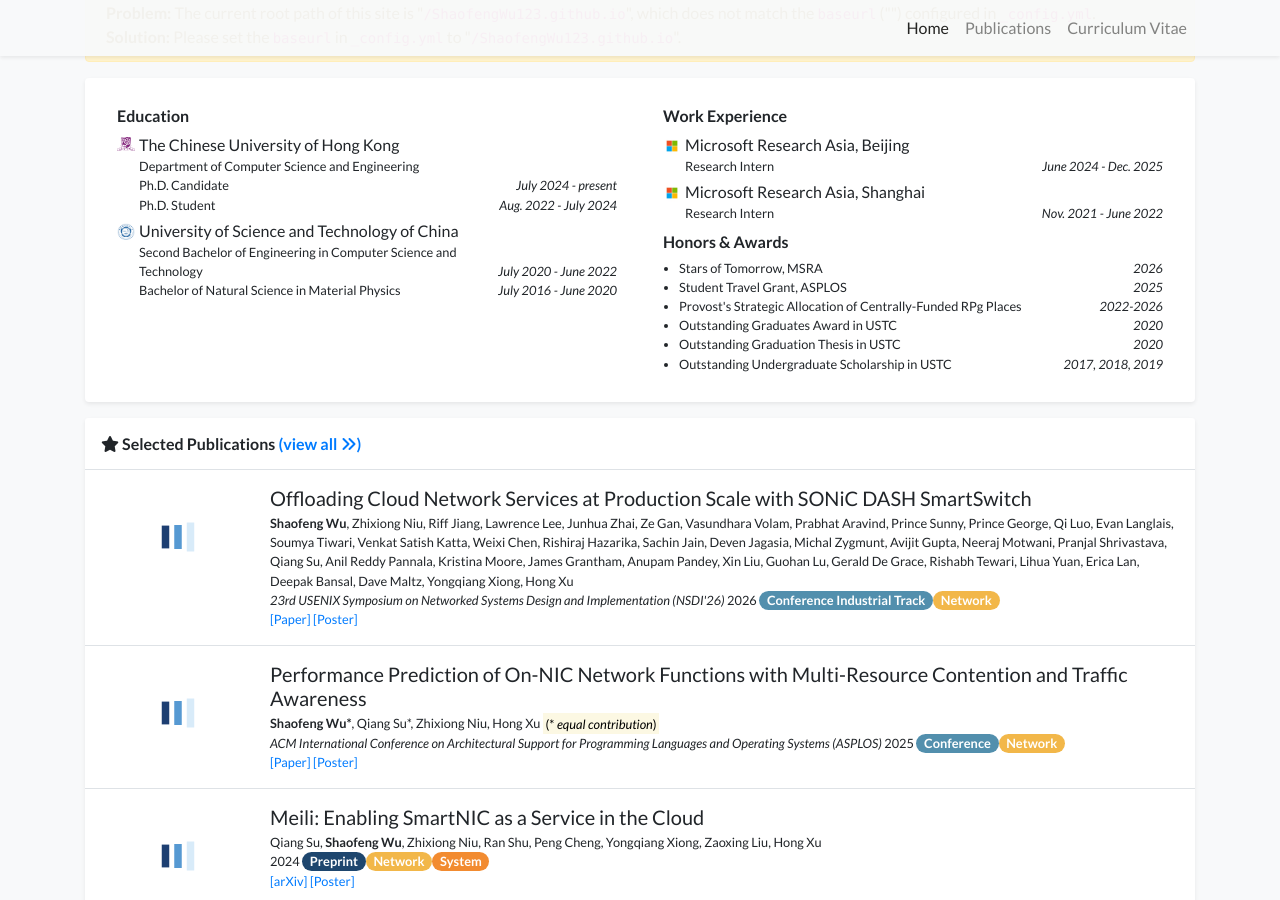
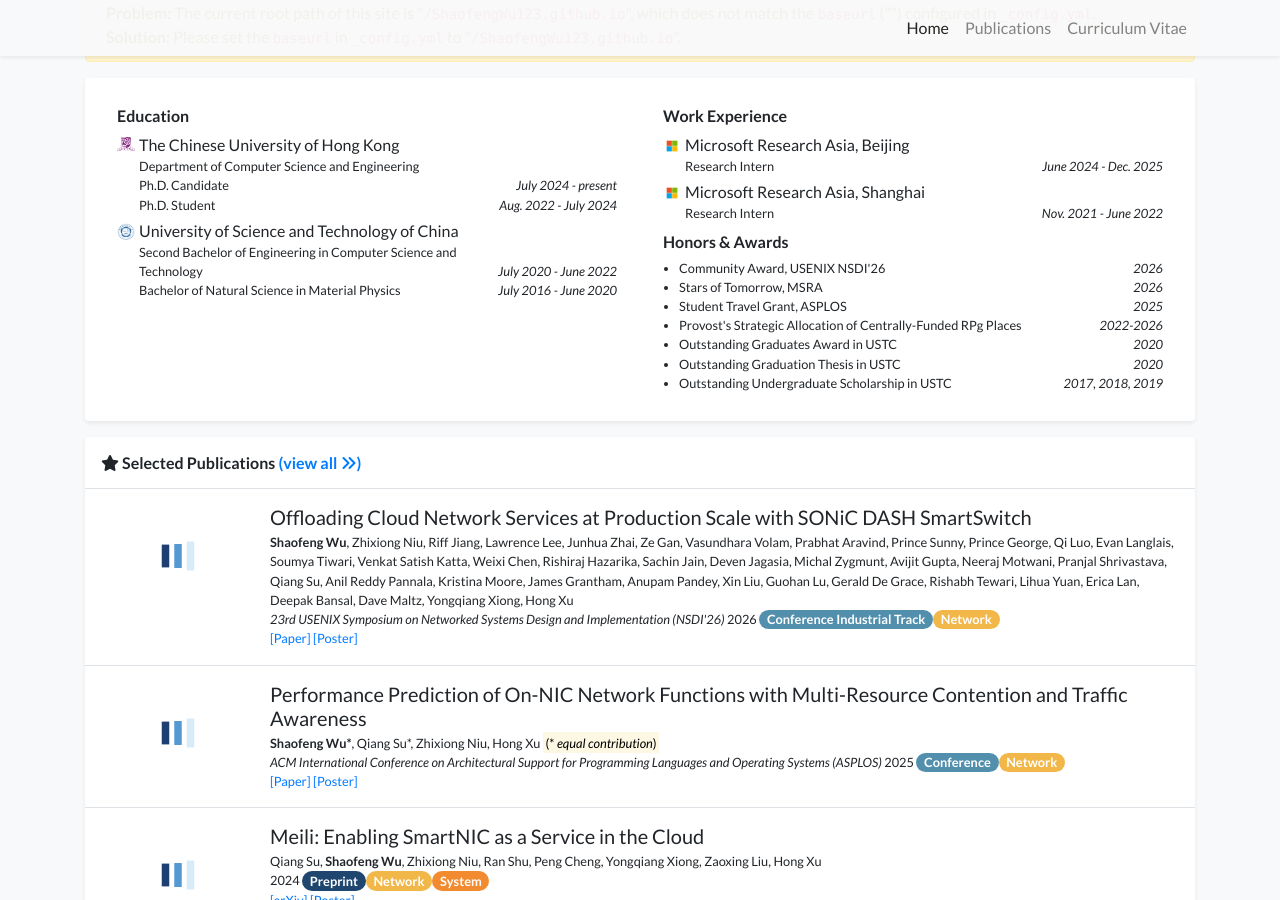
Before and after one commit to ShaofengWu123/ShaofengWu123.github.io, a Jekyll site: the page built from index.html, in a window 1280 px wide and 900 px high, scrolled down 527 px. Built offline with Jekyll 4.4.1, drawn with Linux system fonts in a browser that asks for light colours; nearby versions of some CDN libraries; a style sheet for code colours, icons or effects is not loaded.

Commit message:
add award

```diff
--- a/_data/profile.yml
+++ b/_data/profile.yml
@@ -59,6 +59,8 @@
   date: Nov. 2021 - June 2022
 
 awards:
+- name: Community Award, USENIX NSDI'26
+  date: 2026
 - name: Stars of Tomorrow, MSRA
   date: 2026
 - name: Student Travel Grant, ASPLOS
```
